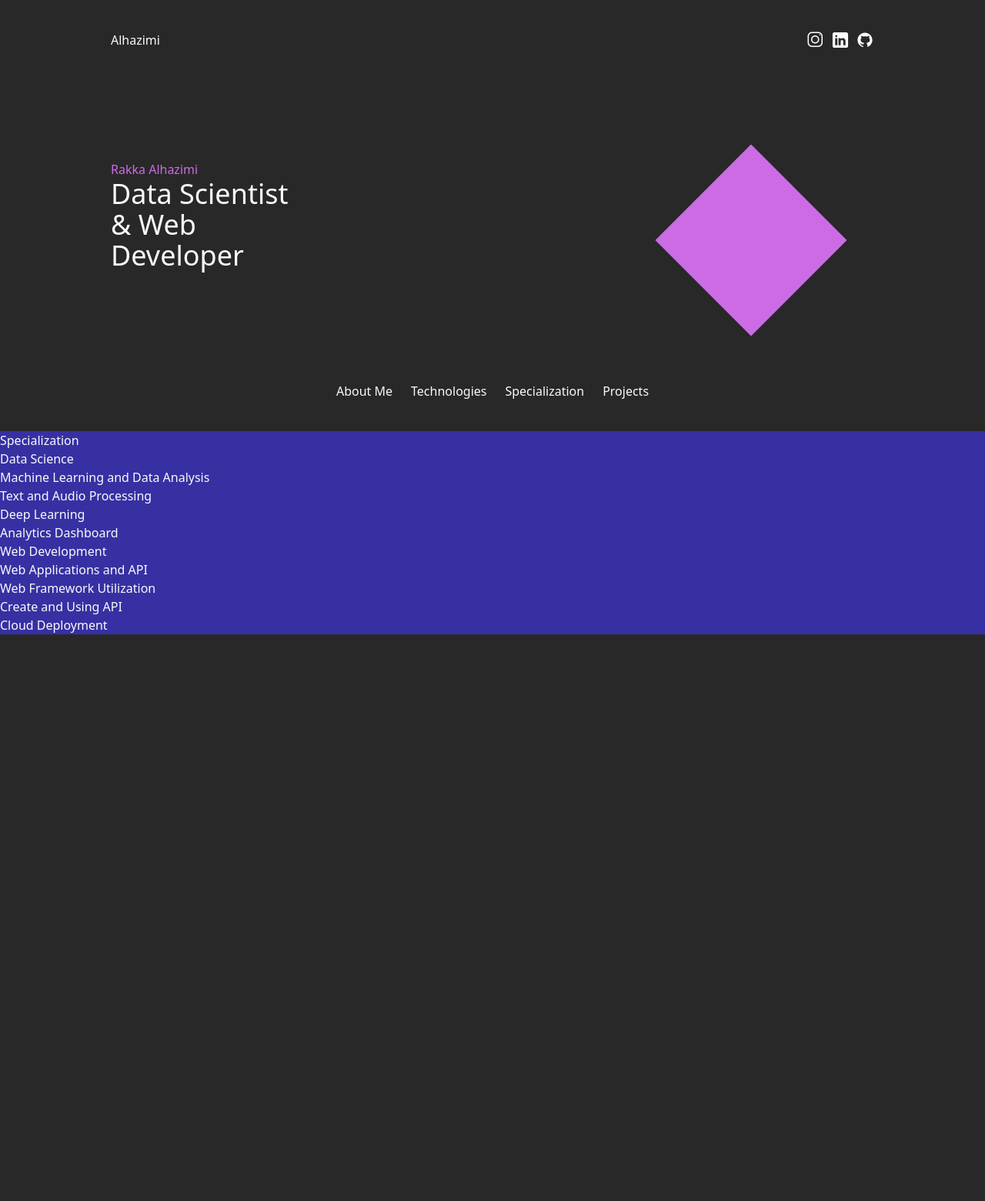
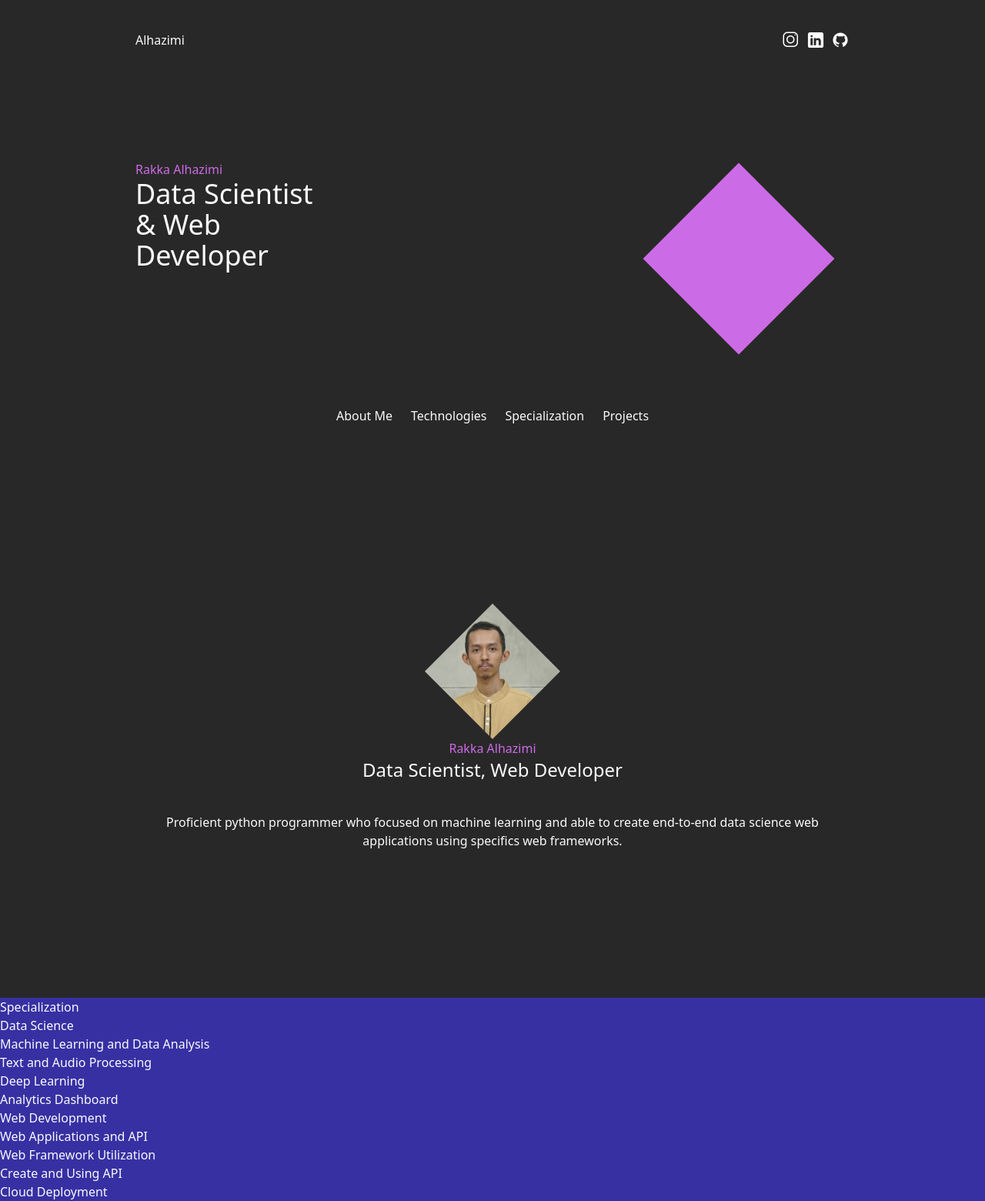
Before and after one commit to rakkaalhazimi/Portofolio-Website, a Flask app: page / in a window 1280 px wide. Shown: the whole page at 77% size. Before the commit the page ends 824 px from the top, so only its background shows below. Run offline with Flask 2, Linux system fonts and the light colour scheme.

Commit message:
add photo, wrapper, profile, diamond-clip

```diff
--- a/app/templates/base.html
+++ b/app/templates/base.html
@@ -12,7 +12,7 @@
 	{% endblock %}
 
 </head>
-<body>
+<body class="min-h-screen">
 	<!-- Message flashing -->
 	{% with messages = get_flashed_messages() %}
 	{% if messages %}
--- a/app/templates/index.html
+++ b/app/templates/index.html
@@ -2,8 +2,8 @@
 
 {% block content %}
 <!-- Landing Page -->
-<section id="landing-page" class="w-full block overflow-hidden bg-primary">
-  <div id="landing-wrap" class="mx-10 sm:mx-20 md:mx-36 my-10 relative">
+<section id="landing-page" class="bg-primary">
+  <div id="landing-wrap" class="wrapper relative">
     <div id="logo" class="mb-36 flex flex-row">
       <div id="web-logo" class="text-gray-50">
         <h3 class="align-middle">Alhazimi</h3>
@@ -32,7 +32,7 @@
       </div>
     </div>
 
-    <div id="label" class="mb-36">
+    <div id="label" class="mb-44">
       <div id="label-name" class=" text-gray-50">
         <p class="text-secondary">Rakka Alhazimi</p>
         <h1 class="w-64 text-4xl relative z-10">Data Scientist & Web Developer</h1>
@@ -42,7 +42,8 @@
       </div>
       <div id="vector-diamond"
            class="w-44 h-44 transform rotate-45 absolute left-1/2 sm:left-3/4 bottom-1/4 z-0 bg-secondary"
-           ></div>
+           >
+      </div>
     </div>
 
     <div id="page-nav" class="mx-auto text-gray-50 text-m">
@@ -57,9 +58,30 @@
 </section>
 <!-- End Landing Page -->
 
+<!-- About Me Page -->
+<section id="about-page" class="bg-primary">
+  <div id="about-wrap" class="wrapper relative">
+    <div id="profile" class="mb-10 text-center text-gray-50">
+      <div id="picture" class="flex">
+        <img class="mx-auto diamond-clip w-44 h-44" src="{{ url_for('static', filename='images/foto bagus.jpg') }}">
+      </div>
+      <p class="text-secondary">Rakka Alhazimi</p>
+      <h2 class="text-2xl">Data Scientist, Web Developer</h2>
+    </div>
+    <div id="desc" class="text-center text-gray-50">
+      <p>Proficient python programmer who focused on machine learning and able to create end-to-end
+        data science web applications using specifics web frameworks.</p>
+    </div>
+    </div>
+  </div>
+</section>
+<!-- End About Me Page -->
+
 <!-- Skill Page -->
 <section id="skill-page" class="bg-indigo-800 text-gray-50">
   <h1>Specialization</h1>
+  <div id="skill-wrap">
+
     <div id="data-science-skill">
       <p>Data Science</p>
       <h1>Machine Learning and Data Analysis</h1>
@@ -95,6 +117,8 @@
       </div>
     </div>
 
+  </div>
+
 </section>
 <!-- End Skill Page -->
 
--- a/tailwind.config.js
+++ b/tailwind.config.js
@@ -5,6 +5,9 @@ module.exports = {
   purge: ['./app/templates/**/*.html'],
   darkMode: false, // or 'media' or 'class'
   theme: {
+    container: {
+      center: true,
+    },
     extend: {
       colors: {
         primary: '#292828',
```
Also changed, not shown: app/static/src/css/tailwind.css (+14 -0 lines), app/static/dist/css/main.css, app/static/images/foto bagus.jpg (added), package-lock.json. Lines whose indentation alone changed are shown as unchanged.
